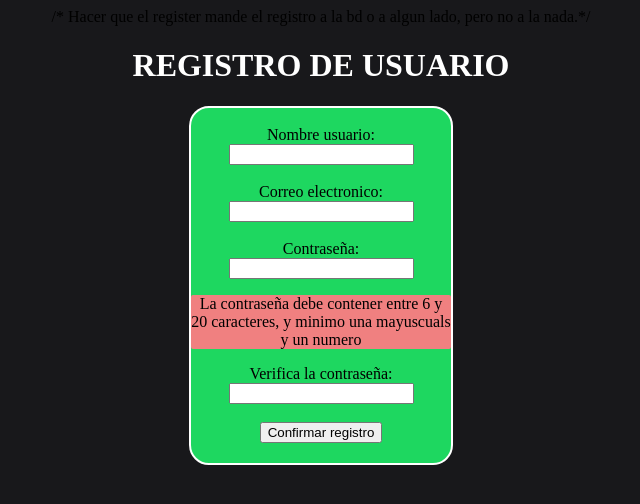
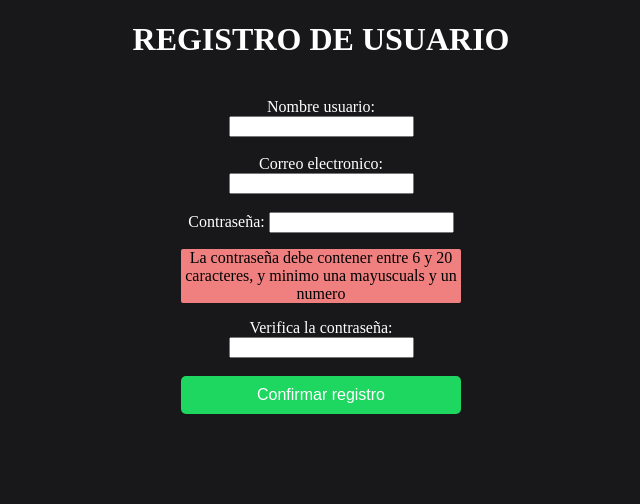
Before and after one commit to keelus/musify, a Django app: page /register in a window 1280 px wide. Shown: the top 504 px of the page, without its empty margins (319-959 px from the left). Run offline with Django 5.2, Linux system fonts and the light colour scheme.

Commit message:
Revisado el sistema de registro y adecuado su aspecto acorde con el resto del programa

```diff
--- a/static/css/registro.css
+++ b/static/css/registro.css
@@ -1,6 +1,9 @@
 body{
     background-color: #18181b;
     text-align: center;
+    justify-content: center;
+    margin: 0;
+    padding: 0;
 }
 
 h1{
@@ -8,14 +11,13 @@
 }
 /* La contraseña debe contenter entre 8 y 20 caracteres, 2 de ellos numeros y uno mayusculas*/
 form{
-    background-color: #1ed760;
     margin-left: 500px;
     margin-right: 500px;
-    border-radius: 20px;
-    border-style: solid;
-    border-width: 2px;
-    border-color: #fff;
     padding-bottom: 20px;
+}
+
+label{
+    color: #fff;
 }
 
 #aviso-contra{
@@ -23,3 +25,15 @@
     border-radius: 2px;
 
 }
+
+#boton_mandar{
+    width: 100%;
+    padding: 10px;
+    background: #1ed760;
+    color: #fff;
+    border: none #1ed760;
+    border-radius: 5px;
+    font-size: 1rem;
+    cursor: pointer;
+    margin-bottom: 20px;
+}
--- a/templates/registro.html
+++ b/templates/registro.html
@@ -4,11 +4,10 @@
 <head>
 	<meta charset="UTF-8">
 	<title>Registro</title>
-	<link rel="stylesheet" href="/static/css/registro.css">
+	<link rel="stylesheet" href="../static/css/registro.css">
 </head>
 
 <body>
-	/* Hacer que el register mande el registro a la bd o a algun lado, pero no a la nada.*/
 	<h1>REGISTRO DE USUARIO</h1>
 
 	<form action="procesarDatos" method="post" id="registro-1">
@@ -21,7 +20,7 @@
 		<br><br>
 
 		<label for="correo">Correo electronico:</label>
-		<input type="text" name="correo" id="correo" required>
+		<input type="email" name="correo" id="correo" required>
 
 		<br><br>
 
@@ -35,7 +34,7 @@
 
 		<br><br>
 
-		<input type="submit" value="Confirmar registro">
+		<input type="submit" value="Confirmar registro" id="boton_mandar">
 
 	</form>
 </body>
```
